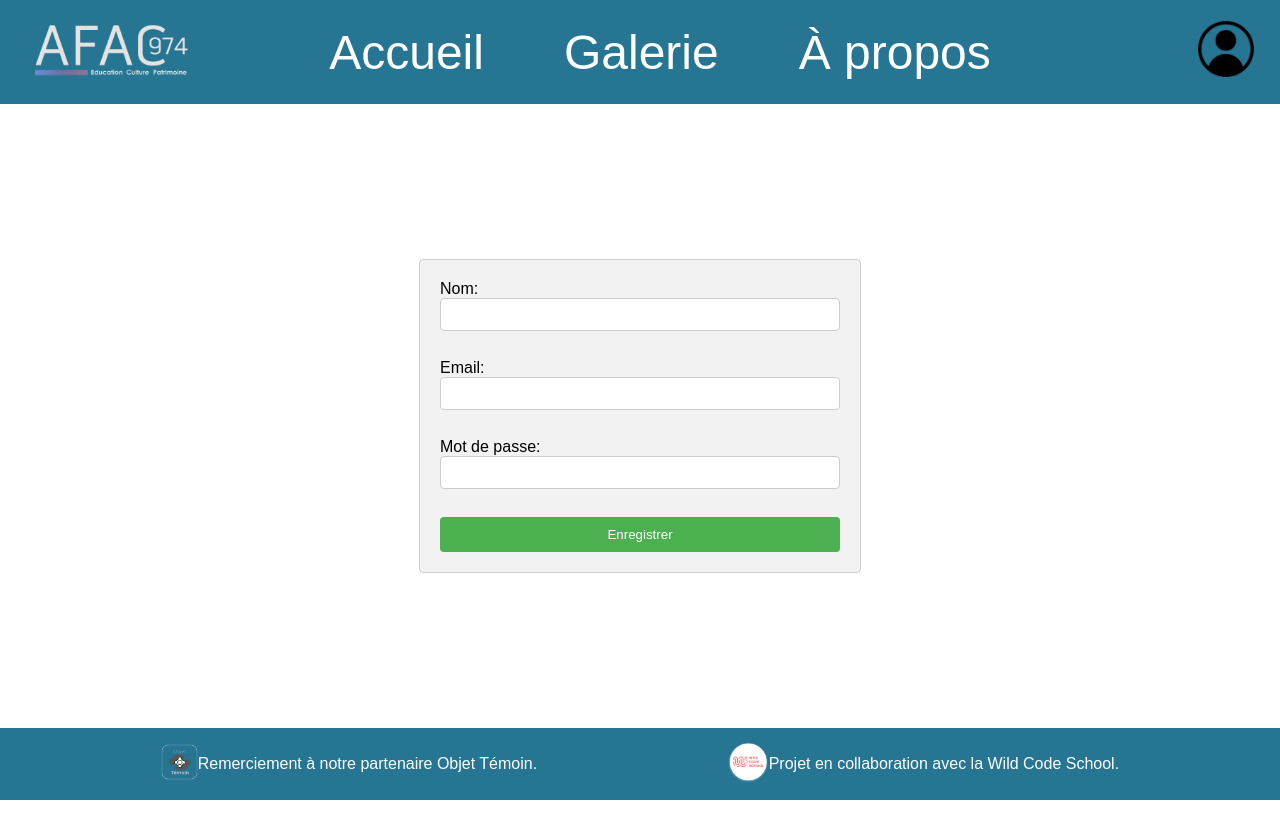
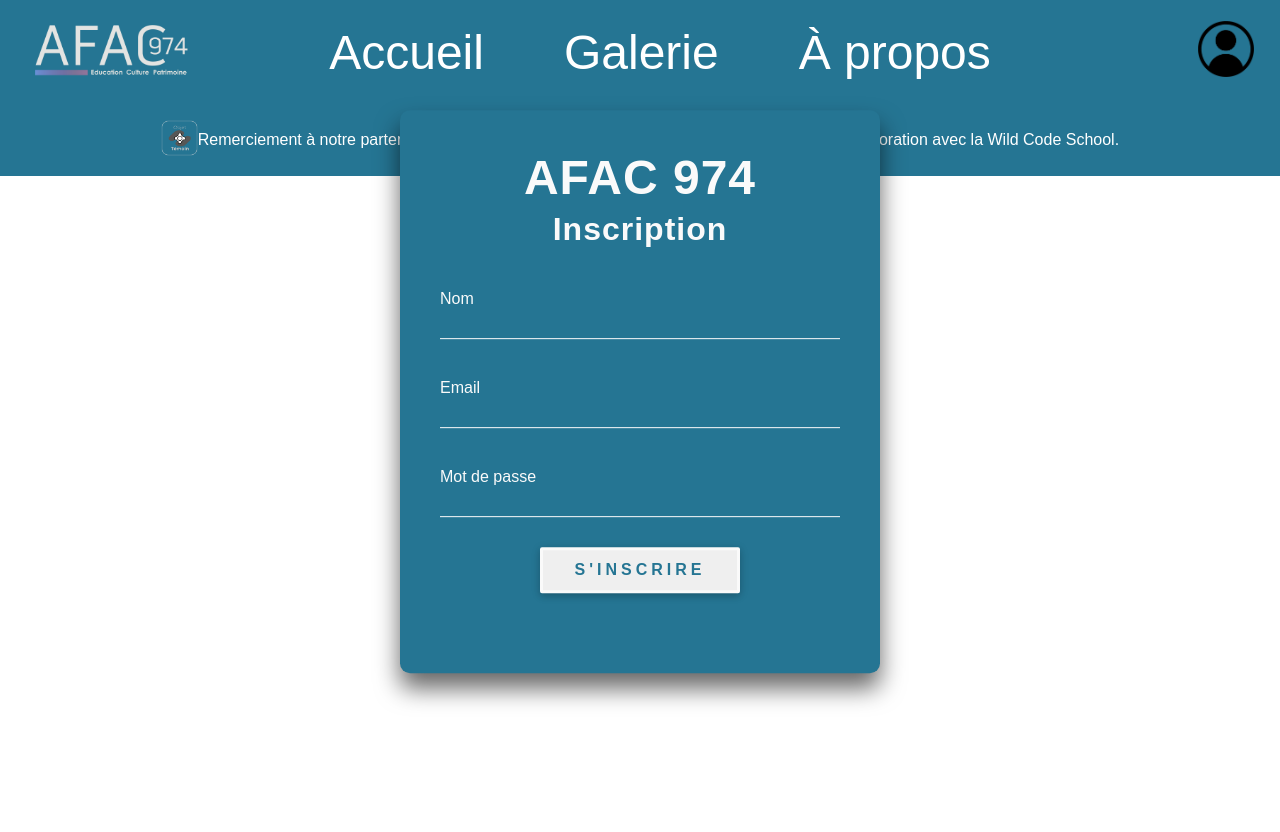
Before and after one commit to WildCodeSchool/2023-02-JS-Lille-project-3-groupe1, a React (Vite) app in the folder frontend/: page /register in a window 1280 px wide. After the commit the page ends 800 px from the top, so only its background shows below. Built offline with nearby package versions, Linux system fonts and the light colour scheme.

Commit message:
addition of the registration form with the same style of the login form

```diff
--- a/frontend/src/App.jsx
+++ b/frontend/src/App.jsx
@@ -7,7 +7,7 @@ import Account from "./page/Account/Account";
 import Authors from "./page/Author/Author";
 import GaleriePG from "./page/Galerie/Galeriepg";
 import FormLogin from "./page/FormLogin/FormLogin"
-import FormInscription from "./page/FormInscription/FormInscription";
+import FormRegister from "./page/FormRegister/FormRegister";
 // import Register from "./page/FormLogin/RegisterForm";
 import About from "./components/About/About";
 import "./App.scss";
@@ -30,7 +30,7 @@ export default function App() {
             <Route path="/galerie" element={<GaleriePG />} />
             <Route path="/authors" element={<Authors />} />
             <Route path="/login" element={<FormLogin />} />
-            <Route path="/register" element={<FormInscription />} />
+            <Route path="/register" element={<FormRegister />} />
             <Route path="/apropos" element={<About />} />
             <Route path="/authors" element={<Authors />} />
             <Route path="/login2" />{" "}
--- a/frontend/src/page/FormInscription/FormInscription.scss
+++ /dev/null
@@ -1,43 +0,0 @@
-.containerregister {
-  display: flex;
-  height: calc(100vh - 13vh - 9vh);
-  align-items: center;
-}
-.containerregister form {
-  display: flex;
-  flex-direction: column;
-  width: 400px;
-  margin: 0 auto;
-  padding: 20px;
-  background-color: #f2f2f2;
-  border: 1px solid #ccc;
-  border-radius: 4px;
-  height: fit-content;
-}
-label {
-  display: block;
-  margin-bottom: 10px;
-}
-
-input[type="text"],
-input[type="email"],
-input[type="password"] {
-  width: 100%;
-  padding: 8px;
-  border: 1px solid #ccc;
-  border-radius: 4px;
-  box-sizing: border-box;
-}
-
-button[type="submit"] {
-  padding: 10px 20px;
-  background-color: #4caf50;
-  color: #fff;
-  border: none;
-  border-radius: 4px;
-  cursor: pointer;
-}
-
-button[type="submit"]:hover {
-  background-color: #45a049;
-}
--- a/frontend/src/page/FormLogin/FormLogin.jsx
+++ b/frontend/src/page/FormLogin/FormLogin.jsx
@@ -1,6 +1,6 @@
 import React, { useState } from "react";
 import axios from "axios";
-import "../FormLogin/FormLogin.scss";
+import "../FormLogin/FormLoginStyle.scss";
 import { useEffect } from "react";
 
 function FormLogin() {
@@ -41,6 +41,8 @@ function FormLogin() {
     <div className="login-box">
       <p>
         <a href="Home">AFAC 974</a>
+        <br />
+        <p className="connexion-text">Connexion</p>
       </p>
       <form onSubmit={handleSubmit}>
         {/* Champ de saisie de l'email */}
@@ -66,6 +68,7 @@ function FormLogin() {
             onChange={handleChange}
             required
           />
+
           <label>Mot de passe</label>
         </div>
         {/* Bouton de connexion */}
@@ -77,7 +80,7 @@ function FormLogin() {
       {/* Lien pour créer un compte */}
       <p className="account-sign-up">
         Vous n'avez pas de compte ?{" "}
-        <a href="" className="suscribe">
+        <a href="register" className="suscribe">
           S'inscrire !
         </a>
       </p>
--- a/frontend/src/page/FormLogin/FormLogin.scss
+++ b/frontend/src/page/FormLogin/FormLoginStyle.scss
@@ -26,6 +26,12 @@
     font-size: $h1; /* Taille du titre du premier paragraphe */
     font-weight: bold;
     letter-spacing: 1px;
+  }
+  .connexion-text{
+ display: flex;
+    justify-content: center;
+    font-size: $h2;
+    margin-top: 6px;
   }
 
   a:-webkit-any-link {
--- a/frontend/src/page/FormInscription/FormInscription.jsx
+++ b/frontend/src/page/FormRegister/FormRegister.jsx
@@ -1,8 +1,8 @@
 import React, { useState } from "react";
 import axios from "axios";
-import "./FormInscription.scss";
+import "../FormRegister/FormRegisterStyle.scss";
 
-function FormInscription() {
+function FormRegister() {
   const [formData, setFormData] = useState({
     name: "",
     mail: "",
@@ -30,46 +30,59 @@ function FormInscription() {
   };
 
   return (
-    <div className="containerregister">
+    <div className="login-box">
+      <p>
+        <a href="Home">AFAC 974</a>
+        <br />
+        <p className="inscription-text">Inscription</p>
+      </p>
       <form onSubmit={handleSubmit}>
-        <label>
-          Nom:
+        <div className="user-box">
           <input
             type="text"
             name="name"
+            id="name"
             value={formData.name}
             onChange={handleChange}
             required
           />
-        </label>
 
-        <br />
-        <label>
-          Email:
+          <label>Nom</label>
+        </div>
+
+
+        <div className="user-box">
           <input
             type="email"
+            id="email"
             name="mail"
+            autoComplete="off"
             value={formData.mail}
             onChange={handleChange}
             required
           />
-        </label>
-        <br />
-        <label>
-          Mot de passe:
+          <label htmlFor="email">Email</label>
+        </div>
+        {/* Champ de saisie du mot de passe */}
+        <div className="user-box">
           <input
             type="password"
             name="password"
+            id="password"
             value={formData.password}
             onChange={handleChange}
             required
           />
-        </label>
-        <br />
-        <button type="submit">Enregistrer</button>
+
+          <label>Mot de passe</label>
+        </div>
+
+        <div class="button-container">
+          <button type="submit">S'inscrire</button>
+        </div>
       </form>
     </div>
   );
 }
 
-export default FormInscription;
+export default FormRegister;
--- /dev/null
+++ b/frontend/src/page/FormRegister/FormRegisterStyle.scss
@@ -0,0 +1,145 @@
+@import "../../variable.scss";
+
+/* Importation des variables de style pour réutiliser les valeurs prédéfinies */
+
+/* Style de la boîte de connexion */
+.login-box {
+  position: absolute;
+  top: 50%;
+  left: 50%;
+  width: 400px;
+  padding: 40px;
+  margin: 20px auto;
+  transform: translate(-50%, -55%);
+  background: $color-background-div; /* Couleur de fond de la boîte de connexion */
+  box-shadow: 0 15px 25px rgba(0, 0, 0, 0.6); /* Ombre de la boîte de connexion */
+  border-radius: 10px;
+  font-family: $font; /* Police de caractères utilisée */
+  text-decoration: none;
+  color: $color-div; /* Couleur du texte */
+
+  p:first-child {
+    margin: 0 0 30px;
+    padding: 0;
+    color: $color-div; /* Couleur du texte du premier paragraphe */
+    text-align: center;
+    font-size: $h1; /* Taille du titre du premier paragraphe */
+    font-weight: bold;
+    letter-spacing: 1px;
+  }
+  .inscription-text{
+ display: flex;
+    justify-content: center;
+    font-size: $h2;
+    margin-top: 6px;
+  }
+
+  a:-webkit-any-link {
+    text-decoration: none;
+    color: $color-div; /* Couleur des liens */
+  }
+
+  /* Style du conteneur des champs de saisie */
+  .user-box {
+    position: relative;
+
+    input {
+      width: 100%;
+      padding: 10px 0;
+      font-size: 16px;
+      color: $color-div; /* Couleur du texte des champs de saisie */
+      margin-bottom: 30px;
+      border: none;
+      border-bottom: 1px solid $color-div; /* Bordure inférieure des champs de saisie */
+      outline: none;
+      background: transparent;
+      margin-top: 20px;
+    }
+
+    label {
+      position: absolute;
+      top: 0;
+      left: 0;
+      padding: 10px 0;
+      font-size: 16px;
+      color: $color-div; /* Couleur du texte des labels */
+      pointer-events: none;
+      transition: 0.5s;
+    }
+
+    input:focus ~ label,
+    input:valid,
+    input.valid ~ label {
+      /* Ajoutez "input.valid ~ label" pour appliquer la transition au label lorsque le mot de passe est valide */
+      top: -20px;
+      left: 0;
+      color: $color-div; /* Couleur du texte des labels lorsqu'un champ est sélectionné ou validé */
+      font-size: 12px;
+    }
+  }
+
+  /* Style du bouton de connexion */
+  .button-container {
+    display: flex;
+    justify-content: center;
+    margin-bottom: 40px;
+  }
+
+  button {
+    font-size: 16px;
+    letter-spacing: 4px;
+    text-transform: uppercase;
+    font-weight: bold;
+    padding: 0.7em 2em;
+    border: 3px solid $color-div;
+    border-radius: 2px;
+    position: relative;
+    box-shadow: 0 2px 10px rgba(0, 0, 0, 0.16), 0 3px 6px rgba(0, 0, 0, 0.1);
+    color: $color-background-div;
+    text-decoration: none;
+    transition: 1s ease all;
+    z-index: 1;
+  }
+
+  button:before {
+    transition: 0.5s all ease;
+    position: absolute;
+    top: 0;
+    left: 50%;
+    right: 50%;
+    bottom: 0;
+    opacity: 0;
+    content: "";
+    background-color: $color-background-div;
+    z-index: -1;
+  }
+
+  button:hover,
+  button:focus {
+    color: $color-div;
+  }
+
+  button:hover:before,
+  button:focus:before {
+    transition: 0.5s all ease;
+    left: 0;
+    right: 0;
+    opacity: 1;
+  }
+
+  button:active {
+    transform: scale(0.9);
+  }
+  a.suscribe {
+    color: $color-div;
+    text-decoration: none;
+  }
+}
+
+a.suscribe {
+  &:hover {
+    color: $color-div;
+    border-radius: 4px;
+    text-decoration: underline;
+  }
+}
```
